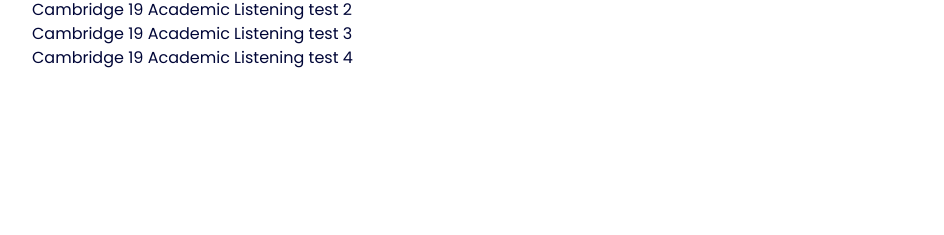
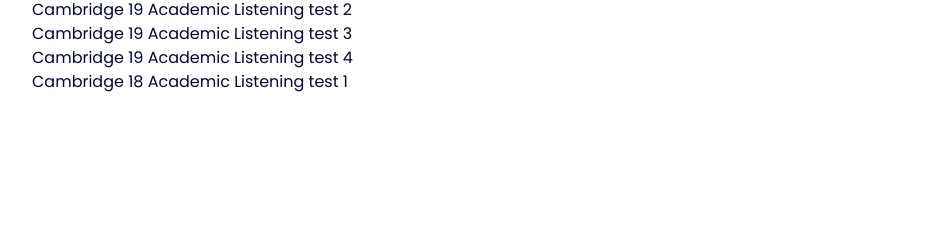
Before and after one commit to ednetfile/ednetfile.github.io, a plain HTML site: page index.html in a window 1280 px wide. Shown: the part 565-800 px from the top of the page, without its empty margins (53-997 px from the left). Drawn offline with Linux system fonts and the light colour scheme.

Commit message:
Update index.html

```diff
--- a/index.html
+++ b/index.html
@@ -71,6 +71,9 @@
       <div>
           <a href="https://www.mediafire.com/file/c3zghmox0k3f1dw/cambridge_19_ielts_listening_test_4.ednet/file">Cambridge 19 Academic Listening test 4</a>
       </div>
+      <div>
+          <a href="https://www.mediafire.com/file/q6si7xr53icxc1u/cambridge_18_ielts_listening_test_1.ednet/file">Cambridge 18 Academic Listening test 1</a>
+      </div>
 
 
 
```
